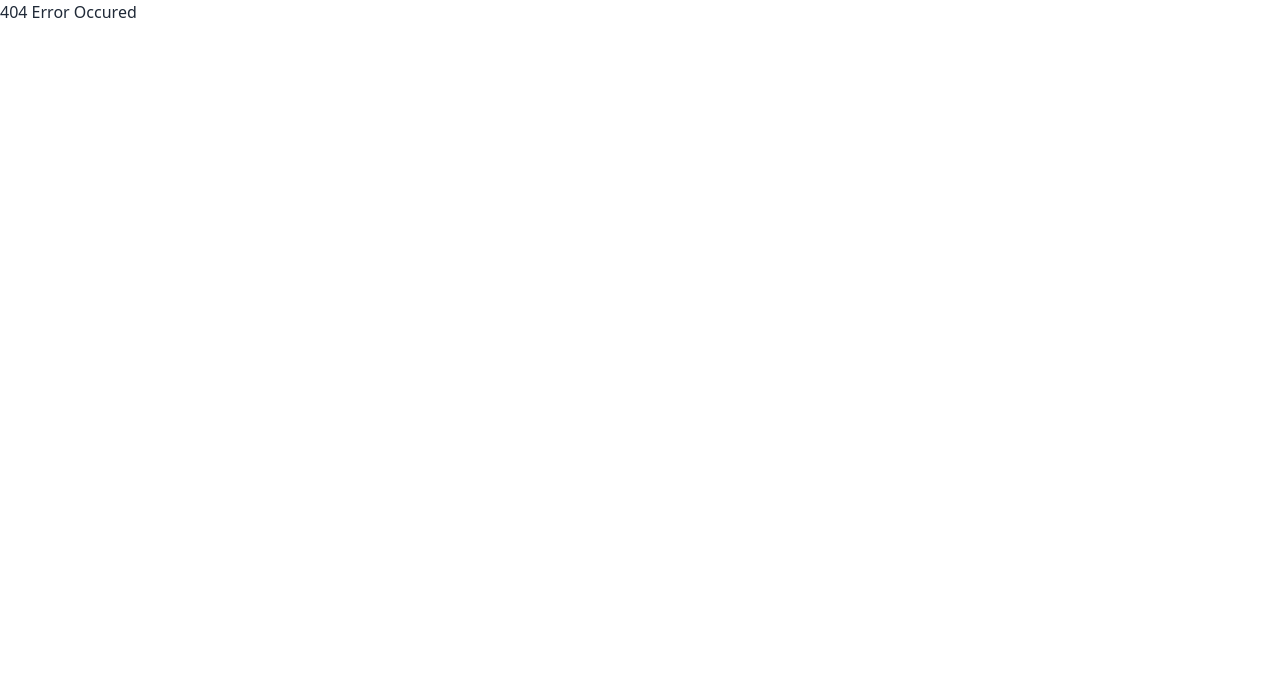
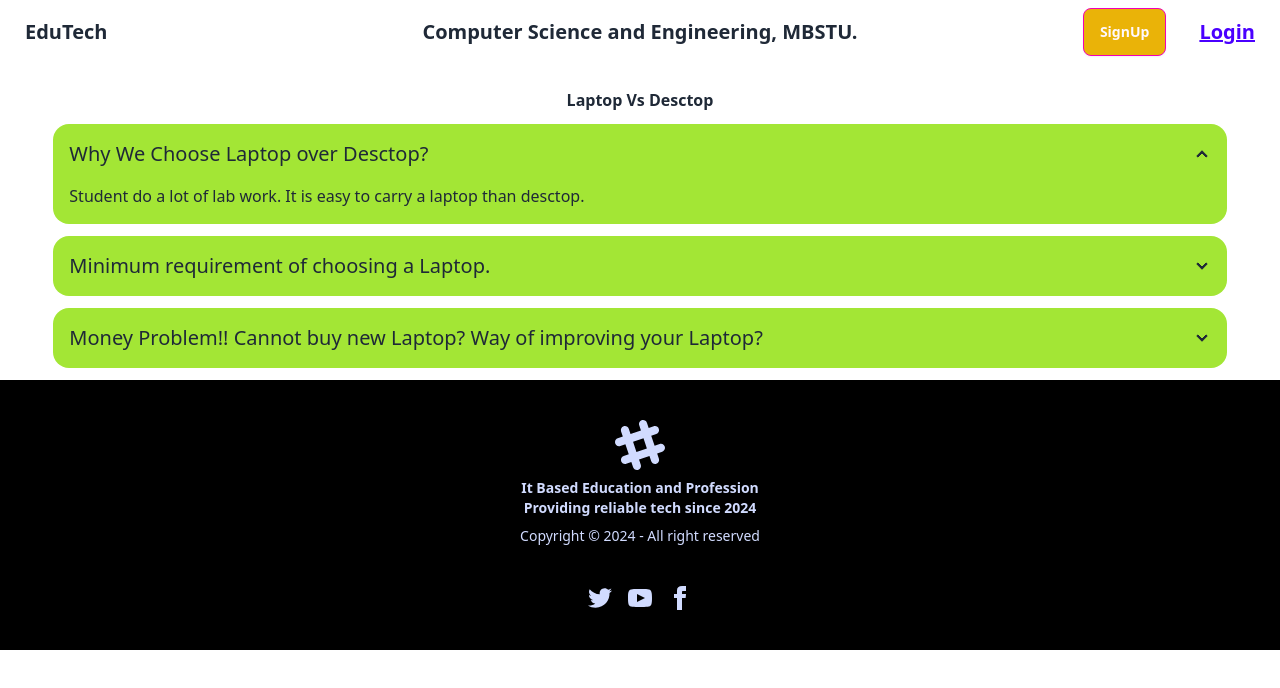
Before and after one commit to Md-Rabiul-Islam75/it-based-education-and-profession, a React (Vite) app: page /alldevice in a window 1280 px wide. Before the commit this address had no page. Shown: the top 688 px of the page. Built offline with nearby package versions, Linux system fonts and the light colour scheme.

Commit message:
some device part practice

```diff
--- /dev/null
+++ b/src/Components/Device/AllDevice.jsx
@@ -0,0 +1,52 @@
+import React from "react";
+import { Link } from "react-router";
+
+const AllDevice = () => {
+  return (
+    <div className="py-3 w-11/12 mx-auto">
+      {/* <h2 className='text-center font-semibold'>Choose Your Best Gadget Here. We Are Here For You.</h2>
+            <div className='flex justify-evenly py-5'>
+
+            <Link className='bg-green-500 w-1/4 p-5 text-center rounded-sm'>Desctop</Link>
+            <Link className='bg-green-500 w-1/4 p-5 text-center rounded-sm'>Laptop</Link>
+            </div> */}
+      <h1 className="font-bold my-3 text-center">Laptop Vs Desctop</h1>
+
+
+      <div className="collapse collapse-arrow bg-lime-400 my-3">
+        <input type="radio" name="my-accordion-2" defaultChecked />
+        <div className="collapse-title text-xl font-medium">
+        Why We Choose Laptop over Desctop?
+        </div>
+        <div className="collapse-content">
+          <p>Student do a lot of lab work. It is easy to carry a laptop than
+          desctop.</p>
+        </div>
+      </div>
+      <div className="collapse collapse-arrow bg-lime-400 my-3">
+        <input type="radio" name="my-accordion-2" />
+        <div className="collapse-title text-xl font-medium">
+         Minimum requirement of choosing a Laptop.
+        </div>
+        <div className="collapse-content">
+          <p>SSD: </p><br />
+          <p>RAM: </p><br />
+          <p>BATTERY: </p><br />
+          <p>PROCESSORS: </p><br />
+          <p>Core: </p>
+        </div>
+      </div>
+      <div className="collapse collapse-arrow bg-lime-400">
+        <input type="radio" name="my-accordion-2" />
+        <div className="collapse-title text-xl font-medium">
+         Money Problem!! Cannot buy new Laptop? Way of improving your Laptop?
+        </div>
+        <div className="collapse-content">
+          <p>Add SSD etc....</p>
+        </div>
+      </div>
+    </div>
+  );
+};
+
+export default AllDevice;
--- a/src/Components/Home.jsx
+++ b/src/Components/Home.jsx
@@ -1,5 +1,6 @@
 import React from "react";
 import home_bg_pic from "../assets/home-bg-pic.jpg"
+import { Link } from "react-router";
 
 const Home = () => {
   return (
@@ -21,7 +22,7 @@ const Home = () => {
             <div className="gap-3 grid grid-cols-3 md:grid-cols-5">
             <button className="btn btn-secondary">Home</button>
             <button className="btn btn-secondary">About Us</button>
-            <button className="btn btn-secondary">Device</button>
+            <Link to="/alldevice" className="btn btn-secondary">Device</Link>
             <button className="btn btn-secondary">Academic</button>
             <button className="btn btn-secondary">Programming</button>
             </div>
--- a/src/main.jsx
+++ b/src/main.jsx
@@ -10,6 +10,7 @@ import ErrorPage from './Components/ErrorPage';
 import Home from './Components/Home';
 import SignUp from './Components/SignUp';
 import Login from './Components/Login';
+import AllDevice from './Components/Device/AllDevice';
 
 
 const router = createBrowserRouter([
@@ -22,7 +23,12 @@ const router = createBrowserRouter([
       {
         path:"/",
         element: <Home></Home>
+      },
+      {
+        path:"/alldevice",
+        element: <AllDevice></AllDevice>
       }
+
 
     ]
   },
```
